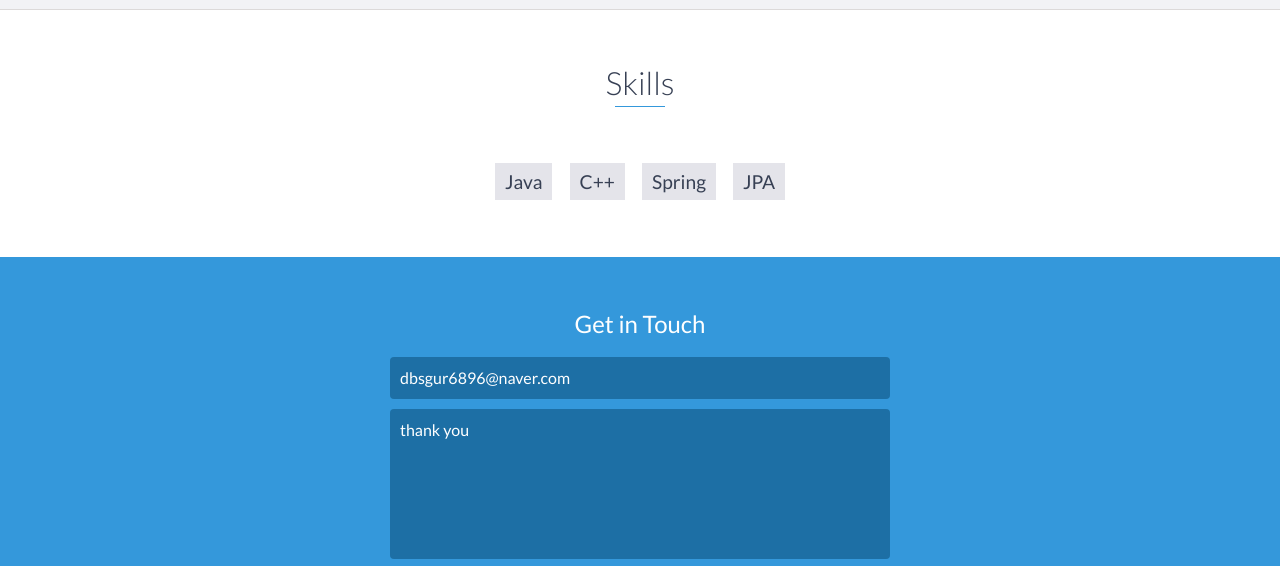
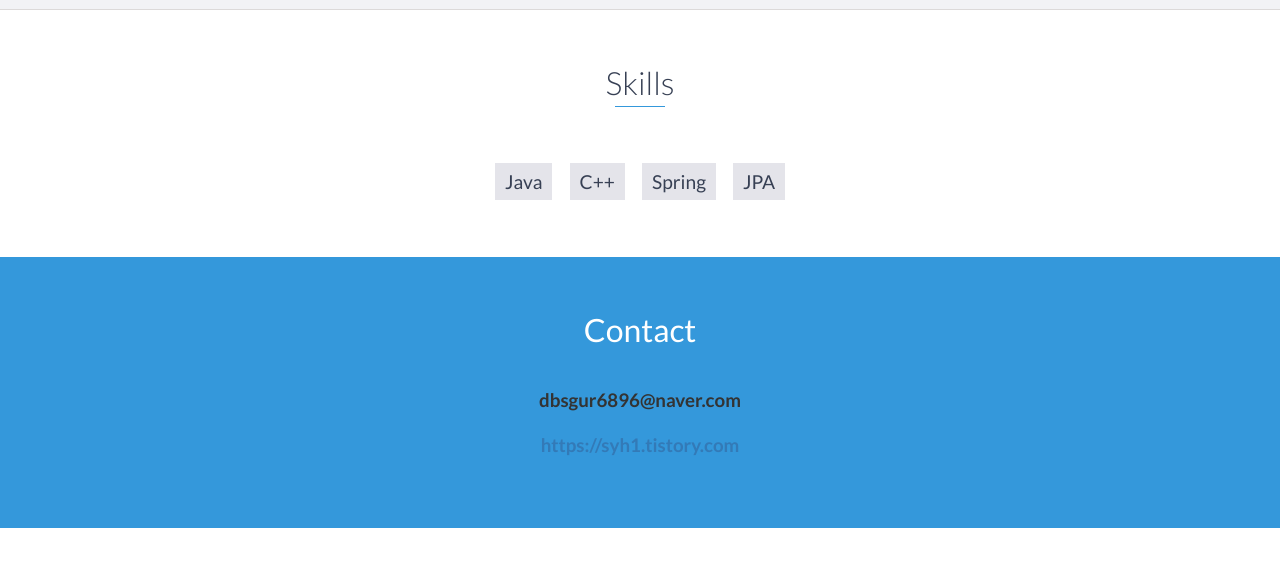
Before and after one commit to syh24/syh24.github.io, a website: page index.html in a window 1280 px wide. Shown: the part 2979-3545 px from the top of the page. Drawn offline with nearby package versions, Linux system fonts and the light colour scheme.

Commit message:
Update index.html

```diff
--- a/index.html
+++ b/index.html
@@ -181,15 +181,15 @@
     <!-- End #skills -->
 
     <div id="contact">
-        <h2>Get in Touch</h2>
-        <div id="contact-form">
-            <form method="POST" action="https://formspree.io/email@email.com">
-                <input type="hidden" name="_subject" value="Contact request from personal website" />
-                <input type="email" name="_replyto" placeholder="dbsgur6896@naver.com" required>
-                <textarea name="message" placeholder="thank you" required></textarea>
-                <button type="submit">Send</button>
-            </form>
-        </div>
+        <h2 class="heading">Contact</h2>
+        <h3>
+            dbsgur6896@naver.com
+        </h3>
+        <h3>
+            <a href="https://syh1.tistory.com">
+                https://syh1.tistory.com
+            </a>
+        </h3>
         <!-- End #contact-form -->
     </div>
     <!-- End #contact -->
@@ -213,7 +213,7 @@
                             <a href="https://github.com/syh24" target="_blank"><i class="fa fa-github" aria-hidden="true"></i></a>
                         </li>
                         <li>
-                            <a href="https://syh1.tistory.com/" target="_blank"><i class="fa fa-globe" aria-hidden="true"></i></a>
+                            <a href="https://syh1.tistory.com" target="_blank"><i class="fa fa-globe" aria-hidden="true"></i></a>
                         </li>
                     </ul>
                 </div>
```
